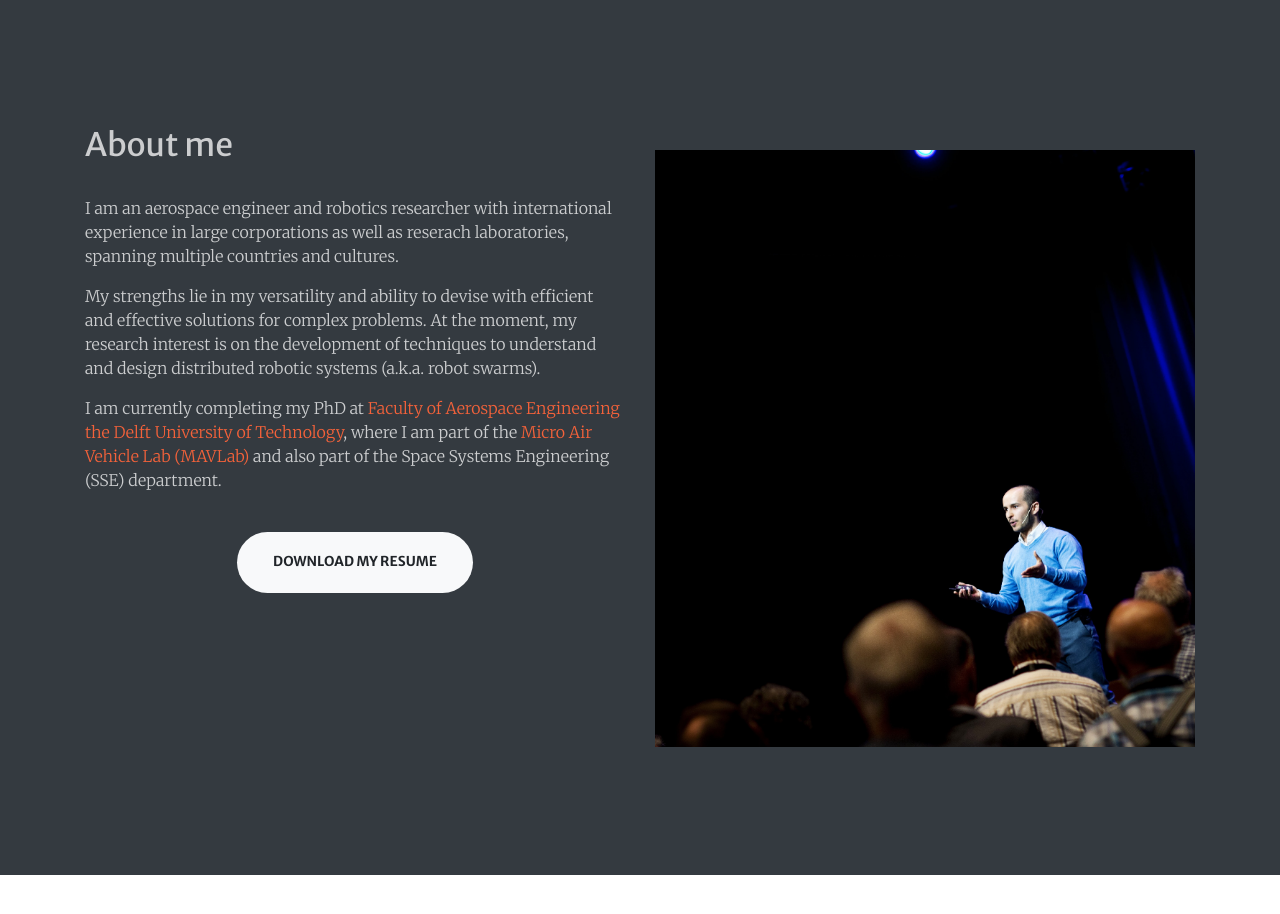
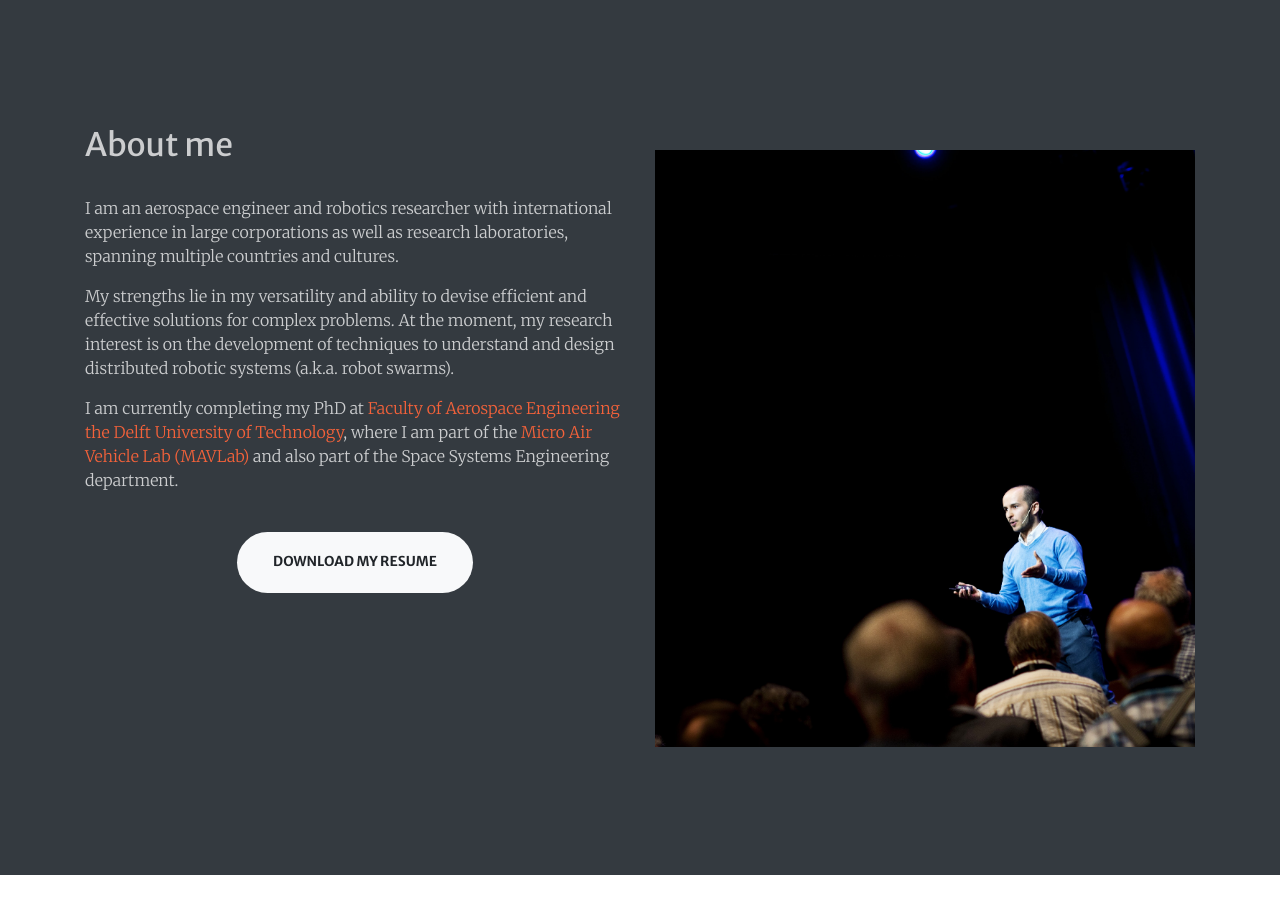
Before and after one commit to coppolam/coppolam.github.io, a website with bundled scripts: page index.html in a window 1280 px wide. Shown: the part 802-1716 px from the top of the page. Built offline with nearby package versions, Linux system fonts and the light colour scheme.

Commit message:
fixed text

```diff
--- a/index.html
+++ b/index.html
@@ -85,13 +85,13 @@
 				<div class="col-sm text-left text-white-75 font-weight-light align-middle">
 					<h2>About me</h2><br>
 						<p>
-							I am an aerospace engineer and robotics researcher with international experience in large corporations as well as reserach laboratories, spanning multiple countries and cultures. </p>
+							I am an aerospace engineer and robotics researcher with international experience in large corporations as well as research laboratories, spanning multiple countries and cultures.</p>
 						</p>
-							My strengths lie in my versatility and ability to devise with efficient and effective solutions for complex problems.
+							My strengths lie in my versatility and ability to devise efficient and effective solutions for complex problems.
 							At the moment, my research interest is on the development of techniques to understand and design distributed robotic systems (a.k.a. robot swarms).
 						</p>
 						<p>
-							I am currently completing my PhD at  <a href="https://www.tudelft.nl/en/ae/">Faculty of Aerospace Engineering the Delft University of Technology</a>, where I am part of the <a href="mavlab.tudelft.nl">Micro Air Vehicle Lab (MAVLab)</a> and also part of the Space Systems Engineering (SSE) department.
+							I am currently completing my PhD at  <a href="https://www.tudelft.nl/en/ae/">Faculty of Aerospace Engineering the Delft University of Technology</a>, where I am part of the <a href="mavlab.tudelft.nl">Micro Air Vehicle Lab (MAVLab)</a> and also part of the Space Systems Engineering department.
 						</p>
 					<br>
 						<div class="container text-center">
```
